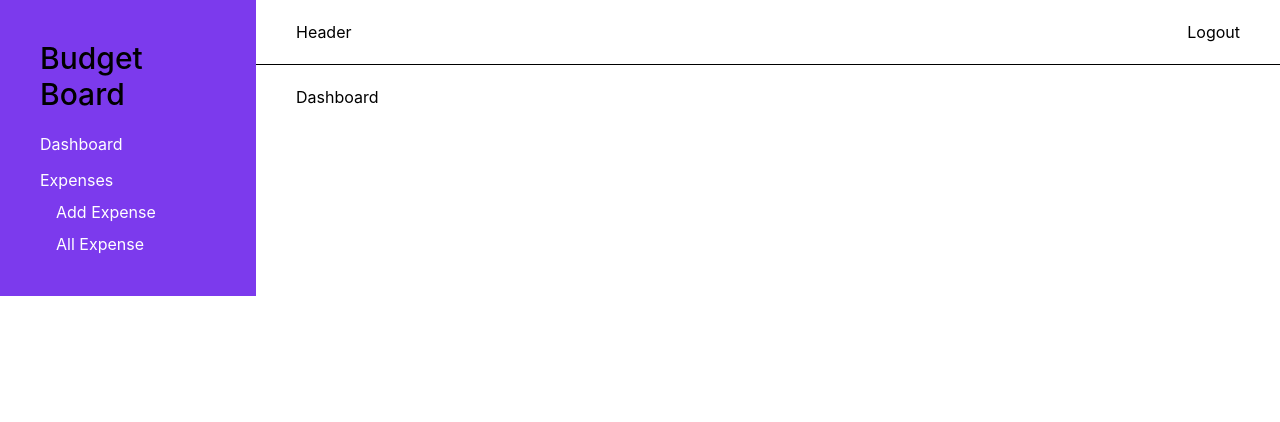
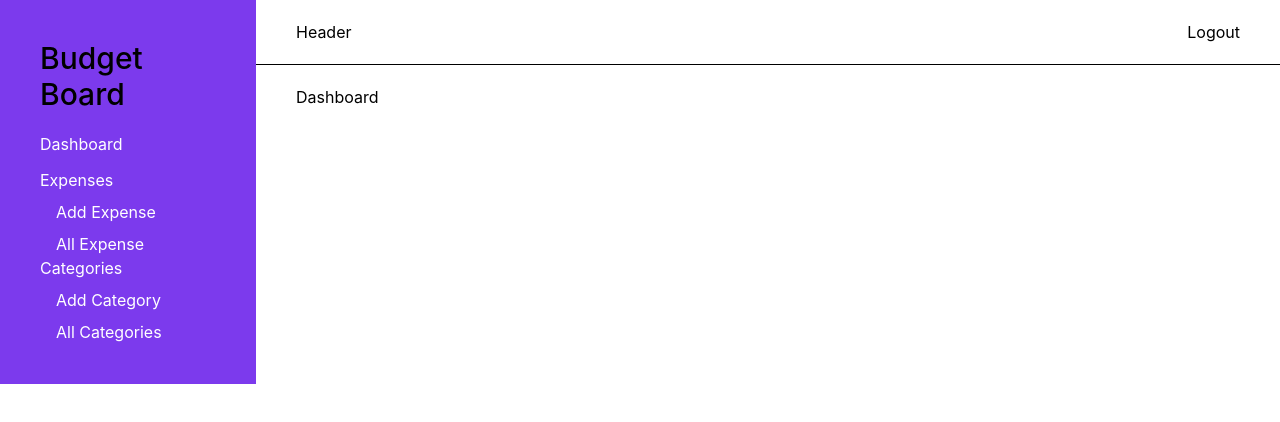
Before and after one commit to 1serodigital2/budget-board, a React (Vite) app: page / in a window 1280 px wide. Shown: the top 422 px of the page. Built offline with nearby package versions, Linux system fonts and the light colour scheme; no server answers; sample sign-in values are in the browser's storage.

Commit message:
Add category WIp

```diff
--- a/src/api/expenses.ts
+++ b/src/api/expenses.ts
@@ -121,9 +121,6 @@ export const updateExpense = async ({
   expenseDetail,
 }: UpdateExpenseData) => {
   try {
-    console.log("updateExpense uid", uid);
-    console.log("updateExpense id", expId);
-    console.log("updateExpense expenseDetail", expenseDetail);
     const eventRef = doc(db, `users/${uid}/expenses`, expId);
 
     await updateDoc(eventRef, {
--- a/src/components/SidebarNavigations.tsx
+++ b/src/components/SidebarNavigations.tsx
@@ -21,6 +21,17 @@ const SideBarNavigation = () => {
             <NavLink to="/expenses">All Expense</NavLink>
           </li>
         </ul>
+        <li className="text-white">
+          <NavLink to="/categories">Categories</NavLink>
+        </li>
+        <ul className="pl-4 pt-2">
+          <li className="text-white mb-2">
+            <NavLink to="/categories/add">Add Category</NavLink>
+          </li>
+          <li className="text-white">
+            <NavLink to="/categories">All Categories</NavLink>
+          </li>
+        </ul>
       </ul>
     </div>
   );
--- /dev/null
+++ b/src/pages/categories/AddCategoryPage.tsx
@@ -0,0 +1,21 @@
+import Submit from "../../components/form/Submit";
+import Input from "../../components/Input";
+
+const AddCategoryPage = () => {
+  return (
+    <>
+      <h1>Add Category</h1>
+      <form
+        action=""
+        className="bg-(--color-primary) p-8 rounded-3xl max-w-3xl"
+      >
+        <div className="mb-2">
+          <Input name="category" label="Category" />
+        </div>
+        <Submit />
+      </form>
+    </>
+  );
+};
+
+export default AddCategoryPage;
--- /dev/null
+++ b/src/pages/categories/Categories.tsx
@@ -0,0 +1,5 @@
+const CategoriesPage = () => {
+  return <h1>Categories page</h1>;
+};
+
+export default CategoriesPage;
```
Also changed, not shown: src/App.tsx (+14 -6 lines), src/pages/categories/EditCategoryPage.tsx (added), src/types/category.ts (added).
